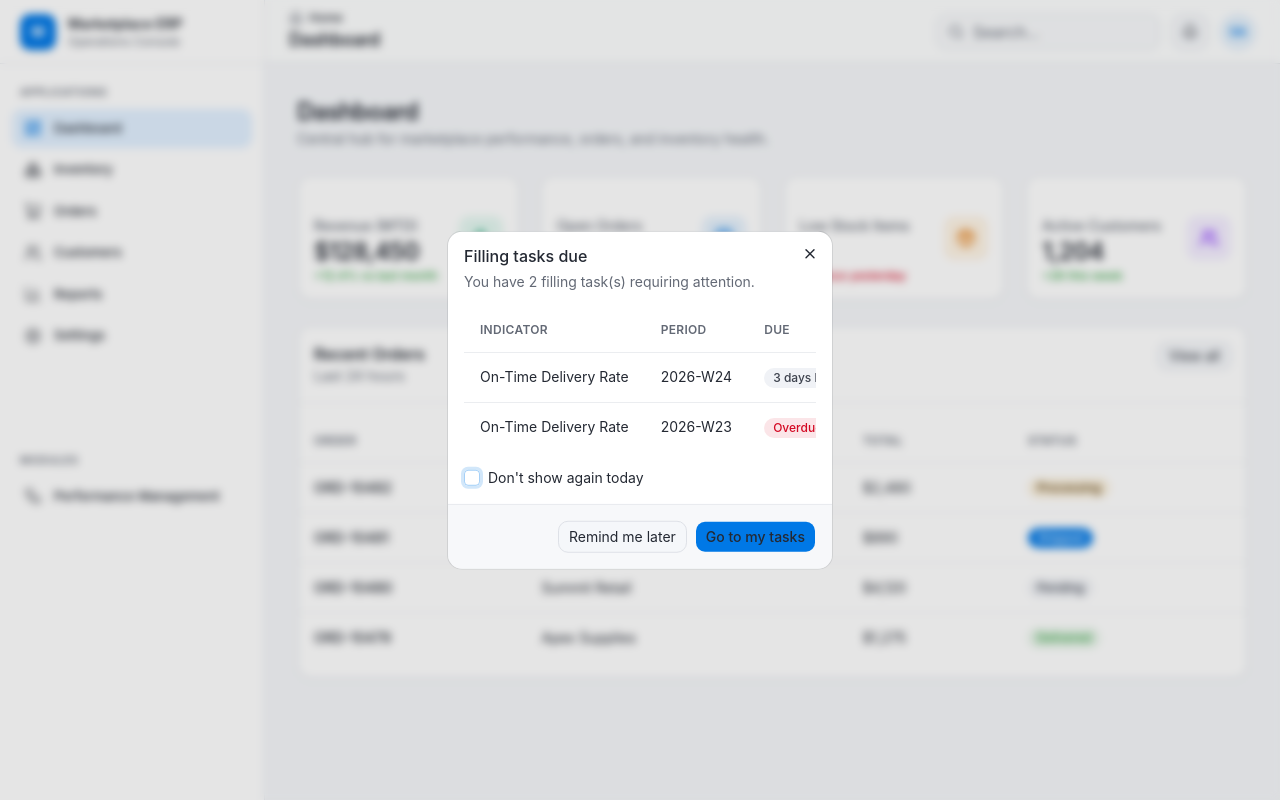
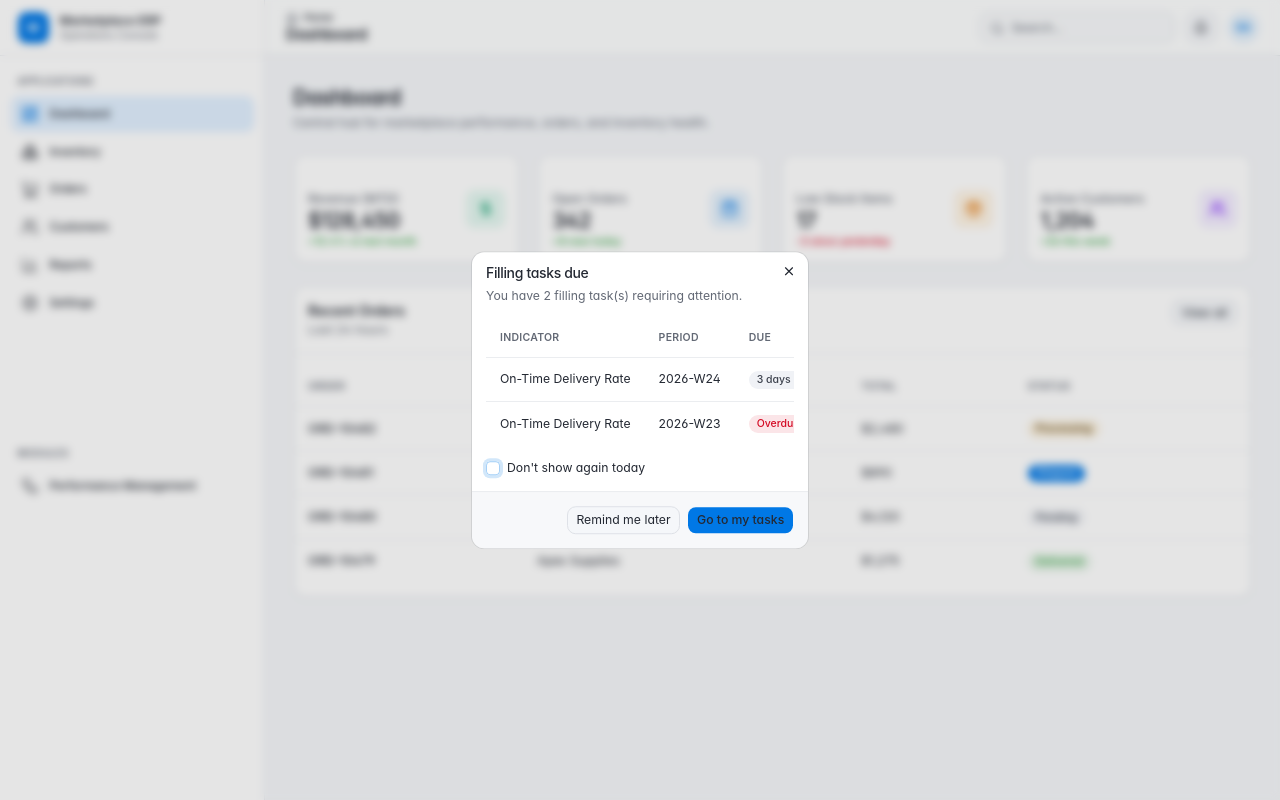
Before and after one commit to AsteriskDigitalMy/Marketplace-ERP, a React (Vite) app: page / in a window 1280 px wide. Built offline with nearby package versions, Linux system fonts and the light colour scheme.

Commit message:
Switch typography to Inter to match Metronic styling
Replace Geist with @fontsource-variable/inter, set Inter as the
primary sans and heading font, and add base heading and body
typography rules with OpenType features.

Co-authored-by: Wen Hao <wenhao.mui@gmail.com>

```diff
--- a/index.html
+++ b/index.html
@@ -4,6 +4,7 @@
     <meta charset="UTF-8" />
     <link rel="icon" type="image/svg+xml" href="/favicon.svg" />
     <meta name="viewport" content="width=device-width, initial-scale=1.0" />
+    <meta name="theme-color" content="#1B84FF" />
     <title>Marketplace ERP</title>
   </head>
   <body>
--- a/package.json
+++ b/package.json
@@ -10,7 +10,7 @@
     "preview": "vite preview --base /Marketplace-ERP/"
   },
   "dependencies": {
-    "@fontsource-variable/geist": "^5.2.9",
+    "@fontsource-variable/inter": "^5.2.8",
     "@hookform/resolvers": "^5.4.0",
     "@tailwindcss/vite": "^4.3.1",
     "class-variance-authority": "^0.7.1",
--- a/src/index.css
+++ b/src/index.css
@@ -1,19 +1,22 @@
 @import "tailwindcss";
 @import "tw-animate-css";
 @import "shadcn/tailwind.css";
-@import "@fontsource-variable/geist";
+@import "@fontsource-variable/inter";
 
 @custom-variant dark (&:is(.dark *));
 
 /* Metronic Demo1-inspired design tokens (light sidebar) */
 :root {
-  font-family: "Geist Variable", Inter, system-ui, -apple-system, sans-serif;
+  font-family: "Inter Variable", Inter, system-ui, -apple-system, BlinkMacSystemFont, "Segoe UI",
+    sans-serif;
+  font-size: 14px;
   line-height: 1.5;
   font-weight: 400;
   font-synthesis: none;
   text-rendering: optimizeLegibility;
   -webkit-font-smoothing: antialiased;
   -moz-osx-font-smoothing: grayscale;
+  font-feature-settings: "cv02", "cv03", "cv04", "cv11";
 
   --background: oklch(0.975 0.004 264);
   --foreground: oklch(0.28 0.02 264);
@@ -86,8 +89,8 @@ select {
 }
 
 @theme inline {
-  --font-heading: var(--font-sans);
-  --font-sans: "Geist Variable", Inter, system-ui, sans-serif;
+  --font-heading: "Inter Variable", Inter, system-ui, sans-serif;
+  --font-sans: "Inter Variable", Inter, system-ui, sans-serif;
   --color-sidebar-ring: var(--sidebar-ring);
   --color-sidebar-border: var(--sidebar-border);
   --color-sidebar-accent-foreground: var(--sidebar-accent-foreground);
@@ -165,11 +168,34 @@ select {
   * {
     @apply border-border outline-ring/50;
   }
+  html {
+    @apply font-sans antialiased;
+  }
   body {
-    @apply bg-background text-foreground;
+    @apply bg-background text-sm leading-relaxed text-foreground;
   }
-  html {
-    @apply font-sans;
+  h1,
+  h2,
+  h3,
+  h4,
+  h5,
+  h6 {
+    @apply font-heading font-semibold tracking-tight text-foreground;
+  }
+  h1 {
+    @apply text-2xl leading-tight;
+  }
+  h2 {
+    @apply text-xl leading-snug;
+  }
+  h3 {
+    @apply text-base leading-snug;
+  }
+  code,
+  kbd,
+  samp,
+  pre {
+    @apply font-mono;
   }
 }
 
```
Also changed, not shown: 1 other file (tests, documents, lock files or other folders).
